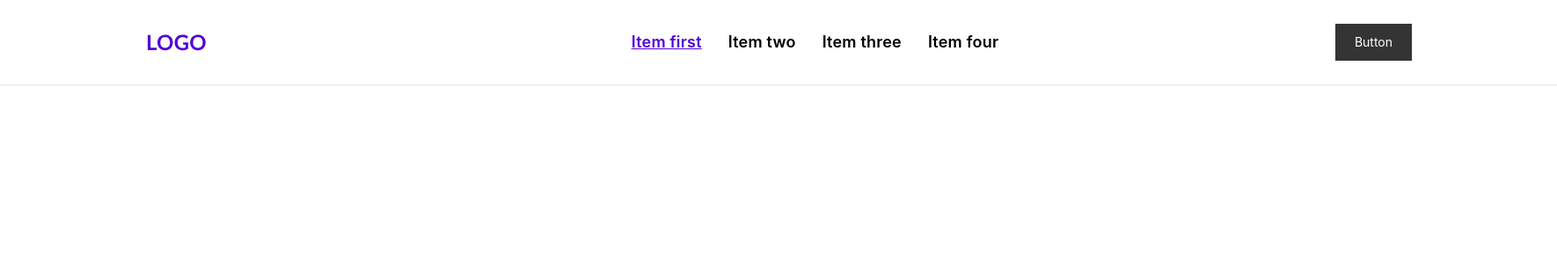
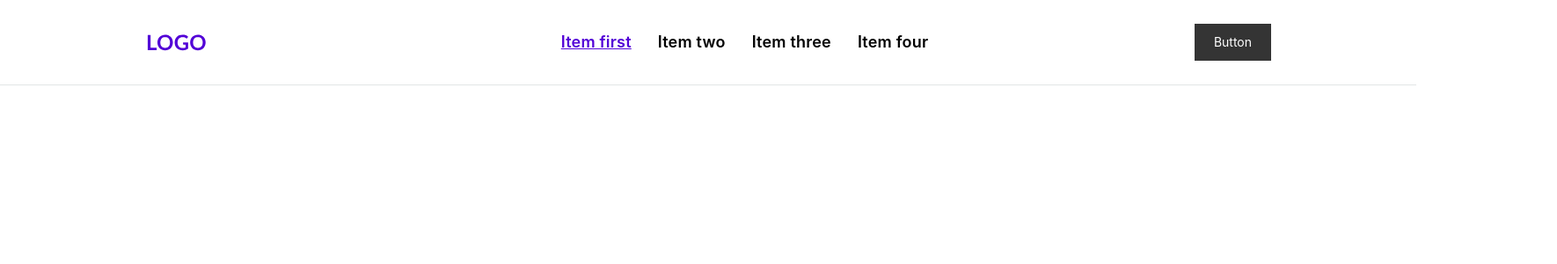
Before and after one commit to DelightVLG/talksolver, a React (Create React App) app: page / in a window 1280 px wide. Shown: the top 300 px of the page at 88% size, 1770 px wide, since content can reach past the window. Built offline with nearby package versions, Linux system fonts and the light colour scheme.

Commit message:
fix: поправить header.css

```diff
--- a/src/components/Header/Header.css
+++ b/src/components/Header/Header.css
@@ -1,7 +1,7 @@
 header {
-  width: 1440px;
+  width: 100%;
   padding: 23px 165px;
-  background-color: FFFFFF;
+  background-color: #FFFFFF;
   display: flex;
   justify-content: space-between;
   align-items: center;
```
